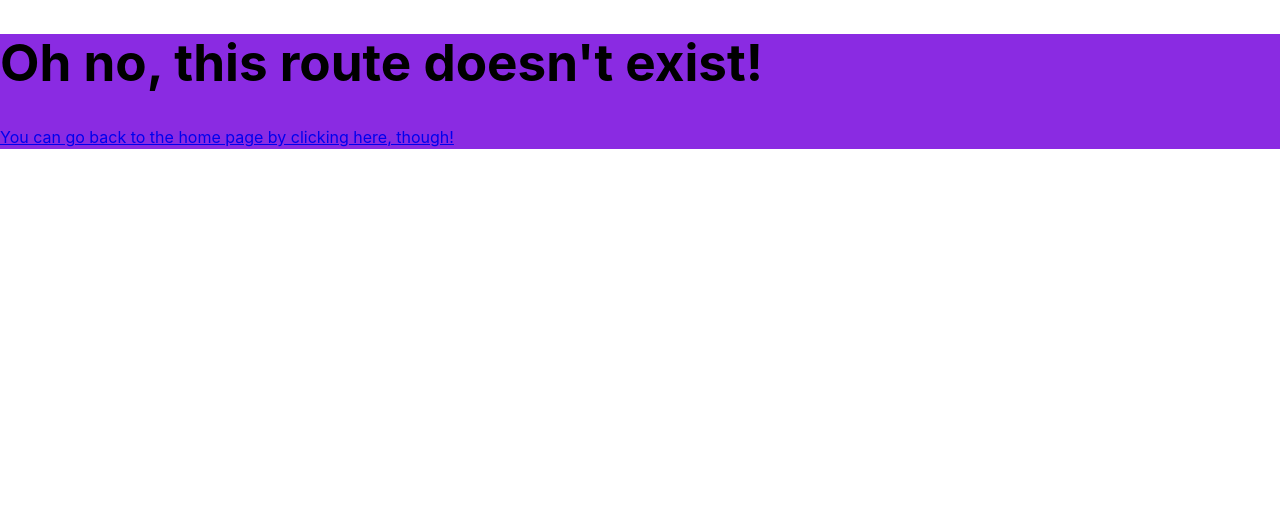
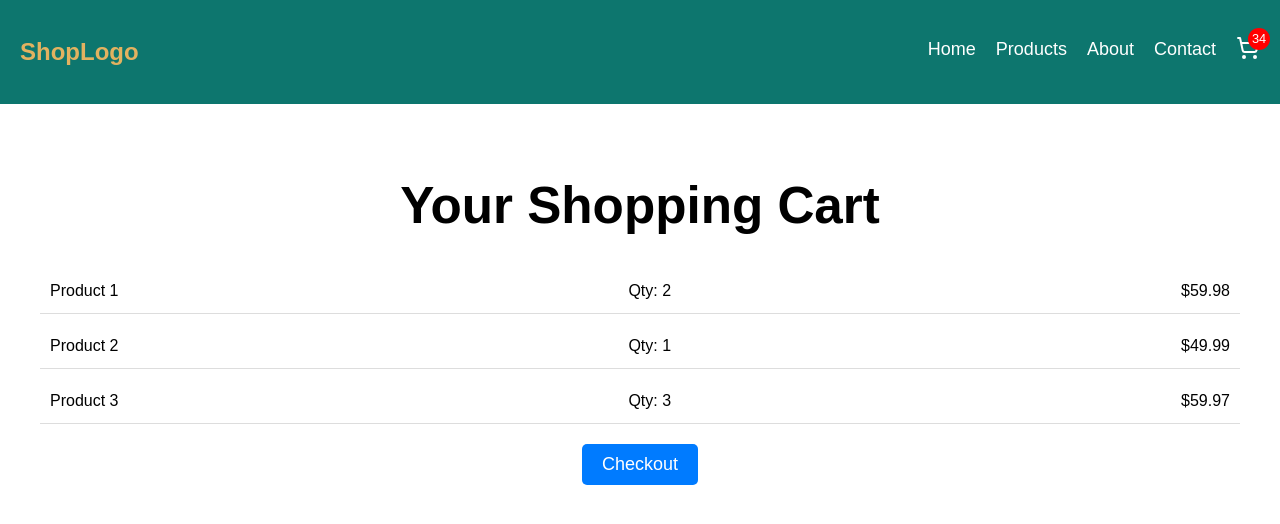
Before and after one commit to wnkinc/odin-shopping_cart, a React (Vite) app: page /shoppingCart in a window 1280 px wide. Shown: the top 524 px of the page. Built offline with nearby package versions, Linux system fonts and the light colour scheme.

Commit message:
display for adding quantity for item

```diff
--- a/src/components/ErrorPage/ErrorPage.module.css
+++ b/src/components/ErrorPage/ErrorPage.module.css
@@ -1,3 +1,3 @@
 .error {
-  background-color: blueviolet;
+  padding: 40px;
 }
--- a/src/components/HomePage/HomePage.module.css
+++ b/src/components/HomePage/HomePage.module.css
@@ -80,7 +80,7 @@
 
 /* Footer */
 .footer {
-  background-color: #333;
+  background-color: #0d766e;
   color: white;
   text-align: center;
   padding: 20px 0;
--- a/src/components/Navbar/Navbar.jsx
+++ b/src/components/Navbar/Navbar.jsx
@@ -9,7 +9,9 @@ const Navbar = () => {
 
   return (
     <nav className={styles.navbar}>
-      <div className={styles.logo}>ShopLogo</div>
+      <Link to="/" className={styles.logo}>
+        <div>ShopLogo</div>
+      </Link>
       <ul className={styles.navLinks}>
         <li>
           <Link to="/">Home</Link>
--- a/src/components/Navbar/Navbar.module.css
+++ b/src/components/Navbar/Navbar.module.css
@@ -3,13 +3,17 @@
   justify-content: space-between;
   align-items: center;
   padding: 20px;
-  background-color: #333;
+  background-color: #0d766e;
+  position: sticky;
+  top: 0;
+  z-index: 1000;
 }
 
 .logo {
   font-size: 24px;
-  color: white;
+  color: #e2b260;
   font-weight: bold;
+  text-decoration: none;
 }
 
 .navLinks {
--- a/src/components/ProductPage/ProductPage.jsx
+++ b/src/components/ProductPage/ProductPage.jsx
@@ -5,6 +5,7 @@ import styles from "./ProductPage.module.css";
 const ProductPage = () => {
   const [products, setProducts] = useState([]);
   const [loading, setLoading] = useState(true);
+  const [quantities, setQuantities] = useState({}); // Track quantities of products
 
   useEffect(() => {
     const fetchProducts = async () => {
@@ -22,13 +23,42 @@ const ProductPage = () => {
     fetchProducts();
   }, []);
 
+  const handleIncrement = (id) => {
+    setQuantities((prev) => ({
+      ...prev,
+      [id]: (prev[id] || 0) + 1,
+    }));
+  };
+
+  const handleDecrement = (id) => {
+    setQuantities((prev) => ({
+      ...prev,
+      [id]: Math.max((prev[id] || 0) - 1, 0), // Prevent negative quantities
+    }));
+  };
+
+  const handleInputChange = (id, value) => {
+    const parsedValue = parseInt(value, 10);
+    if (!isNaN(parsedValue) && parsedValue >= 0) {
+      setQuantities((prev) => ({
+        ...prev,
+        [id]: parsedValue,
+      }));
+    }
+  };
+
+  const handleAddToCart = (id) => {
+    const quantity = quantities[id] || 0;
+    alert(`Added ${quantity} of item ${id} to cart!`);
+  };
+
   if (loading) {
     return <p>Loading products...</p>;
   }
 
   return (
     <div>
-      <Navbar /> {/* Include Navbar at the top */}
+      <Navbar />
       <div className={styles.productGrid}>
         {products.map((product) => (
           <div className={styles.card} key={product.id}>
@@ -45,6 +75,34 @@ const ProductPage = () => {
             <div className={styles.cardFooter}>
               <p>{product.description.substring(0, 100)}...</p>
               <p className={styles.price}>${product.price}</p>
+              <div className={styles.quantityControls}>
+                <button
+                  onClick={() => handleDecrement(product.id)}
+                  className={styles.decrementBtn}
+                >
+                  -
+                </button>
+                <input
+                  type="number"
+                  value={quantities[product.id] || 0}
+                  onChange={(e) =>
+                    handleInputChange(product.id, e.target.value)
+                  }
+                  className={styles.quantityInput}
+                />
+                <button
+                  onClick={() => handleIncrement(product.id)}
+                  className={styles.incrementBtn}
+                >
+                  +
+                </button>
+              </div>
+              <button
+                onClick={() => handleAddToCart(product.id)}
+                className={styles.addToCartBtn}
+              >
+                Add To Cart
+              </button>
             </div>
           </div>
         ))}
--- a/src/components/ProductPage/ProductPage.module.css
+++ b/src/components/ProductPage/ProductPage.module.css
@@ -64,3 +64,50 @@
   font-weight: bold;
   color: #e67e22; /* Orange color for price */
 }
+
+/* Existing styles ... */
+
+.quantityControls {
+  display: flex;
+  justify-content: center;
+  align-items: center;
+  margin: 10px 0;
+}
+
+.quantityInput {
+  width: 40px;
+  text-align: center;
+  padding: 5px;
+  border: 1px solid #ddd;
+  border-radius: 5px;
+  margin: 0 10px;
+}
+
+.incrementBtn,
+.decrementBtn {
+  padding: 5px 10px;
+  background-color: #007bff;
+  color: white;
+  border: none;
+  cursor: pointer;
+  border-radius: 5px;
+}
+
+.incrementBtn:hover,
+.decrementBtn:hover {
+  background-color: #0056b3;
+}
+
+.addToCartBtn {
+  background-color: #e67e22;
+  color: white;
+  padding: 10px 15px;
+  border: none;
+  border-radius: 5px;
+  cursor: pointer;
+  margin-top: 10px;
+}
+
+.addToCartBtn:hover {
+  background-color: #d35400;
+}
--- /dev/null
+++ b/src/components/ShoppingCart/ShoppingCart.jsx
@@ -0,0 +1,44 @@
+import { useState } from "react";
+import Navbar from "../Navbar/Navbar";
+import styles from "./ShoppingCart.module.css";
+
+const ShoppingCart = () => {
+  // Sample data for the cart (can be replaced with actual cart data)
+  const [cartItems, setCartItems] = useState([
+    { id: 1, name: "Product 1", count: 2, price: 29.99 },
+    { id: 2, name: "Product 2", count: 1, price: 49.99 },
+    { id: 3, name: "Product 3", count: 3, price: 19.99 },
+  ]);
+
+  const handleCheckout = () => {
+    alert("Proceeding to checkout");
+    // Logic for checkout can be added here
+  };
+
+  return (
+    <div className={styles.container}>
+      <Navbar /> {/* Include the Navbar */}
+      <div className={styles.cartSection}>
+        <h1>Your Shopping Cart</h1>
+        {cartItems.length > 0 ? (
+          <ul className={styles.cartList}>
+            {cartItems.map((item) => (
+              <li key={item.id} className={styles.cartItem}>
+                <span>{item.name}</span>
+                <span>Qty: {item.count}</span>
+                <span>${(item.price * item.count).toFixed(2)}</span>
+              </li>
+            ))}
+          </ul>
+        ) : (
+          <p>Your cart is empty.</p>
+        )}
+        <button className={styles.checkoutBtn} onClick={handleCheckout}>
+          Checkout
+        </button>
+      </div>
+    </div>
+  );
+};
+
+export default ShoppingCart;
--- /dev/null
+++ b/src/components/ShoppingCart/ShoppingCart.module.css
@@ -0,0 +1,39 @@
+.container {
+  font-family: Arial, sans-serif;
+  min-height: 100vh;
+  display: flex;
+  flex-direction: column;
+}
+
+.cartSection {
+  padding: 40px;
+  text-align: center;
+}
+
+.cartList {
+  list-style-type: none;
+  padding: 0;
+  margin-bottom: 20px;
+}
+
+.cartItem {
+  display: flex;
+  justify-content: space-between;
+  margin-bottom: 10px;
+  padding: 10px;
+  border-bottom: 1px solid #ddd;
+}
+
+.checkoutBtn {
+  padding: 10px 20px;
+  background-color: #007bff;
+  color: white;
+  border: none;
+  border-radius: 5px;
+  font-size: 18px;
+  cursor: pointer;
+}
+
+.checkoutBtn:hover {
+  background-color: #0056b3;
+}
```
Also changed, not shown: src/routes.jsx (+5 -2 lines).
